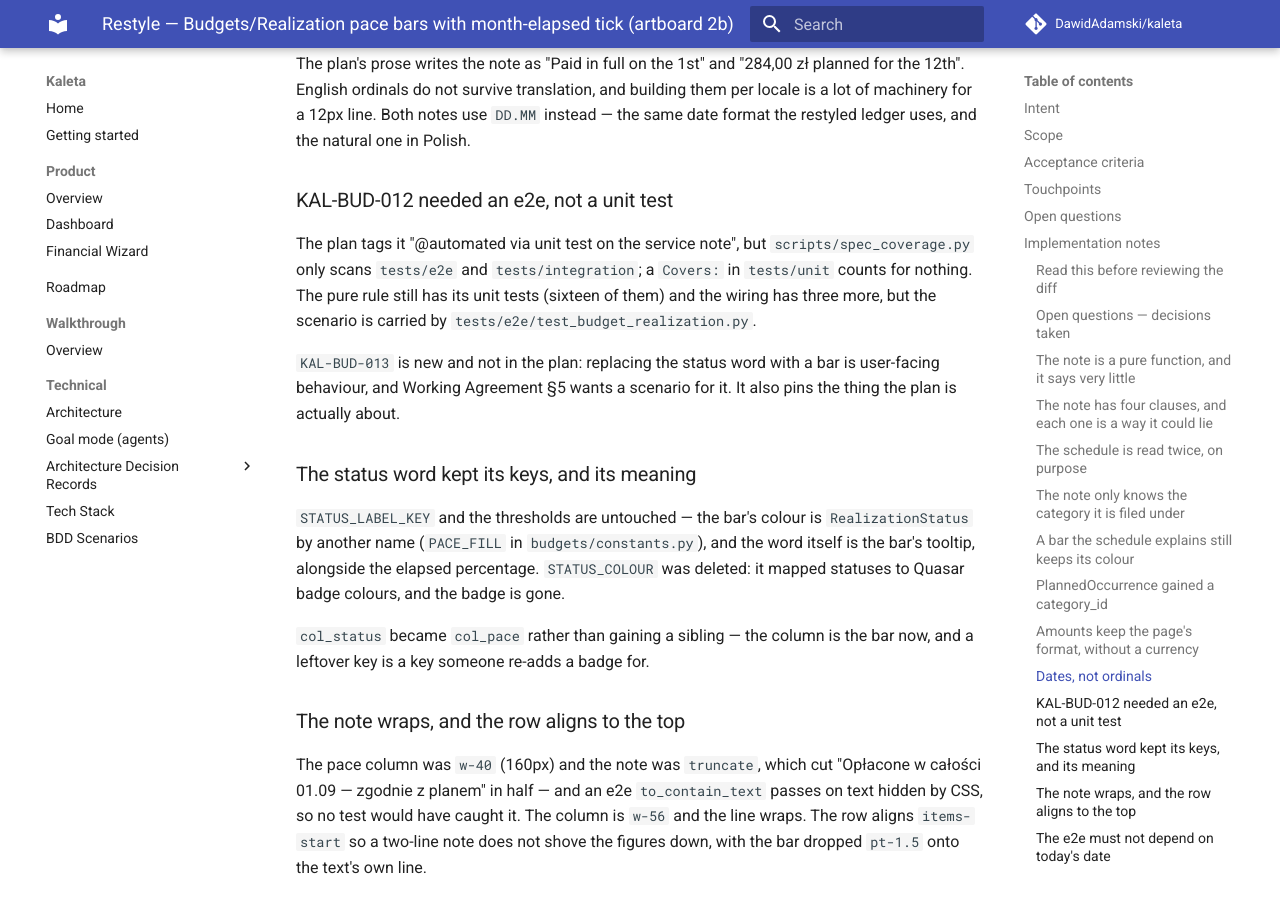
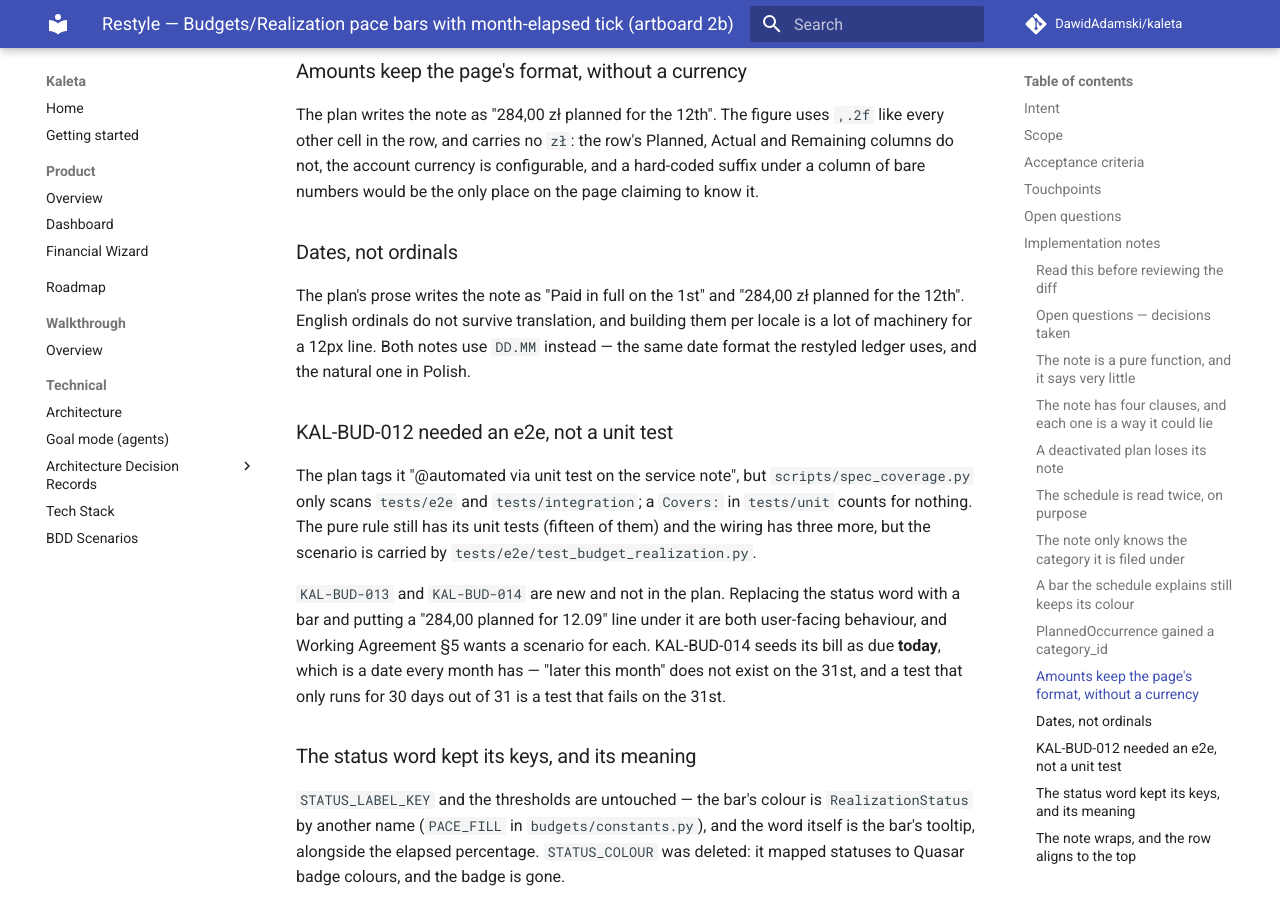
Before and after one commit to DawidAdamski/kaleta, an MkDocs documentation site: the page built from docs/plans/restyle-budgets-pace-bars.md, in a window 1280 px wide and 900 px high, scrolled down 4905 px. Built offline with MkDocs 1.6.1 and Material for MkDocs 9.7.7, drawn with Linux system fonts in a browser that asks for light colours; comment, search, counter and statistics services are not loaded; some of the changed text lies outside the part shown.

Commit message:
feat(budgets): KAL-BUD-014 — an under-budget row names the bill still to come
The "284,00 planned for 12.09" line is half of what this plan adds and
had no scenario behind it: only the pure rule was tested, nothing
rendered it. Its e2e seeds the bill as due today, which is a date every
month has — "later this month" does not exist on the 31st.

Also: a planned-on note refuses to exist without the amount it names, so
the view no longer guards a service contract with an assert that -O
strips; the Polish line reads as Polish; and the notes record the
deactivated-plan edge and the true test counts.

Co-Authored-By: Claude Opus 5 (1M context) <noreply@anthropic.com>
Claude-Session: https://claude.ai/code/session_0152AYpRfMD2oD5sjv3sg3qi

```diff
--- a/docs/plans/restyle-budgets-pace-bars.md
+++ b/docs/plans/restyle-budgets-pace-bars.md
@@ -170,6 +170,16 @@ branch above it, so the two cannot both fire.
 The field is called `note` rather than the plan's `explanation`, which reads
 better through `note_text` and the two i18n keys.
 
+### A deactivated plan loses its note
+
+`_expense_schedule` reads `get_occurrences` with the default
+`active_only=True`. A plan that was posted this month and then switched off
+— the month you move out, say — takes its "Paid in full" line with it, even
+though the money did go out against it. Passing `active_only=False` would
+fix that half and break the other: the "planned on" branch would start
+announcing money from plans the user deliberately turned off. The right fix
+is per-branch, which means two schedule reads for an edge case; left as is.
+
 ### The schedule is read twice, on purpose
 
 `_expense_schedule` calls `get_occurrences` once in full and once with
@@ -227,12 +237,15 @@ restyled ledger uses, and the natural one in Polish.
 The plan tags it "@automated via unit test on the service note", but
 `scripts/spec_coverage.py` only scans `tests/e2e` and `tests/integration`;
 a `Covers:` in `tests/unit` counts for nothing. The pure rule still has its
-unit tests (sixteen of them) and the wiring has three more, but the scenario is
+unit tests (fifteen of them) and the wiring has three more, but the scenario is
 carried by `tests/e2e/test_budget_realization.py`.
 
-`KAL-BUD-013` is new and not in the plan: replacing the status word with a
-bar is user-facing behaviour, and Working Agreement §5 wants a scenario for
-it. It also pins the thing the plan is actually about.
+`KAL-BUD-013` and `KAL-BUD-014` are new and not in the plan. Replacing the
+status word with a bar and putting a "284,00 planned for 12.09" line under
+it are both user-facing behaviour, and Working Agreement §5 wants a scenario
+for each. KAL-BUD-014 seeds its bill as due **today**, which is a date every
+month has — "later this month" does not exist on the 31st, and a test that
+only runs for 30 days out of 31 is a test that fails on the 31st.
 
 ### The status word kept its keys, and its meaning
 
```
Also changed, not shown: docs/bdd.md (+8 -0 lines), 4 other files.
